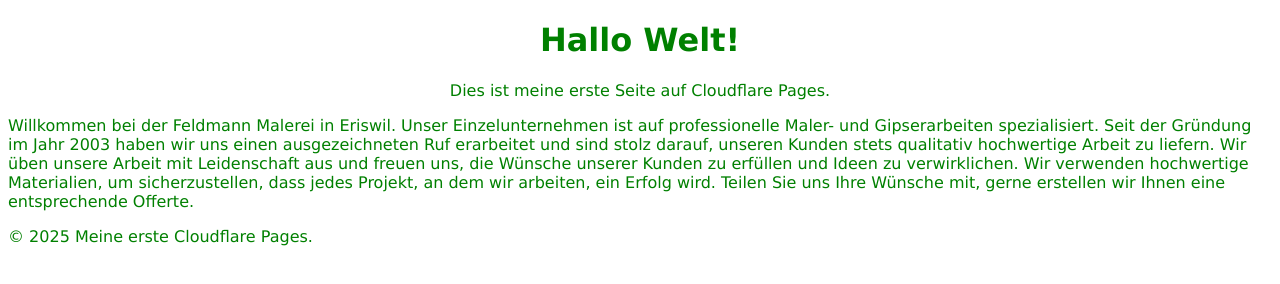
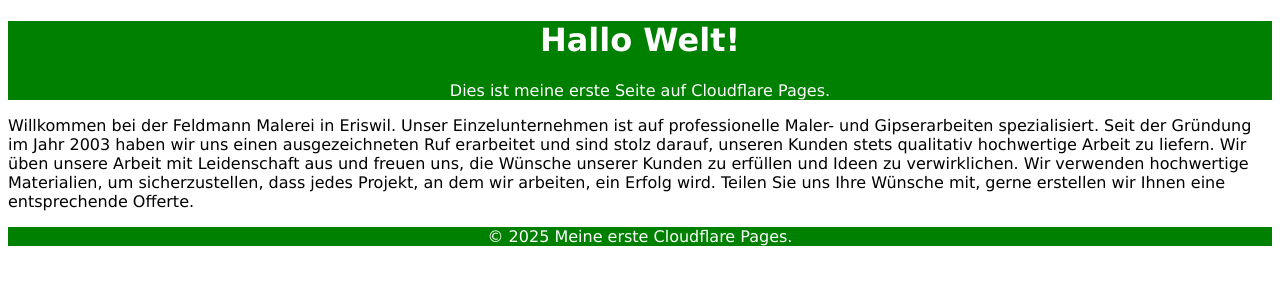
Before and after one commit to silvancode/cloudflare-pages, a plain HTML site: page index.html in a window 1280 px wide. Drawn offline with Linux system fonts and the light colour scheme.

Commit message:
Update style.css

```diff
--- a/static/style.css
+++ b/static/style.css
@@ -1,14 +1,10 @@
-header{
+header, footer {
     text-align: center;
-    color: green;
-}
-footer{
-    text-align: left;
-    color: green;
-
+    background-color: green;
+    color: white;
 }
 
 body{
     font-family: Verdana, Geneva, Tahoma, sans-serif;
-    color: green;
+    color: black;
 }
```
